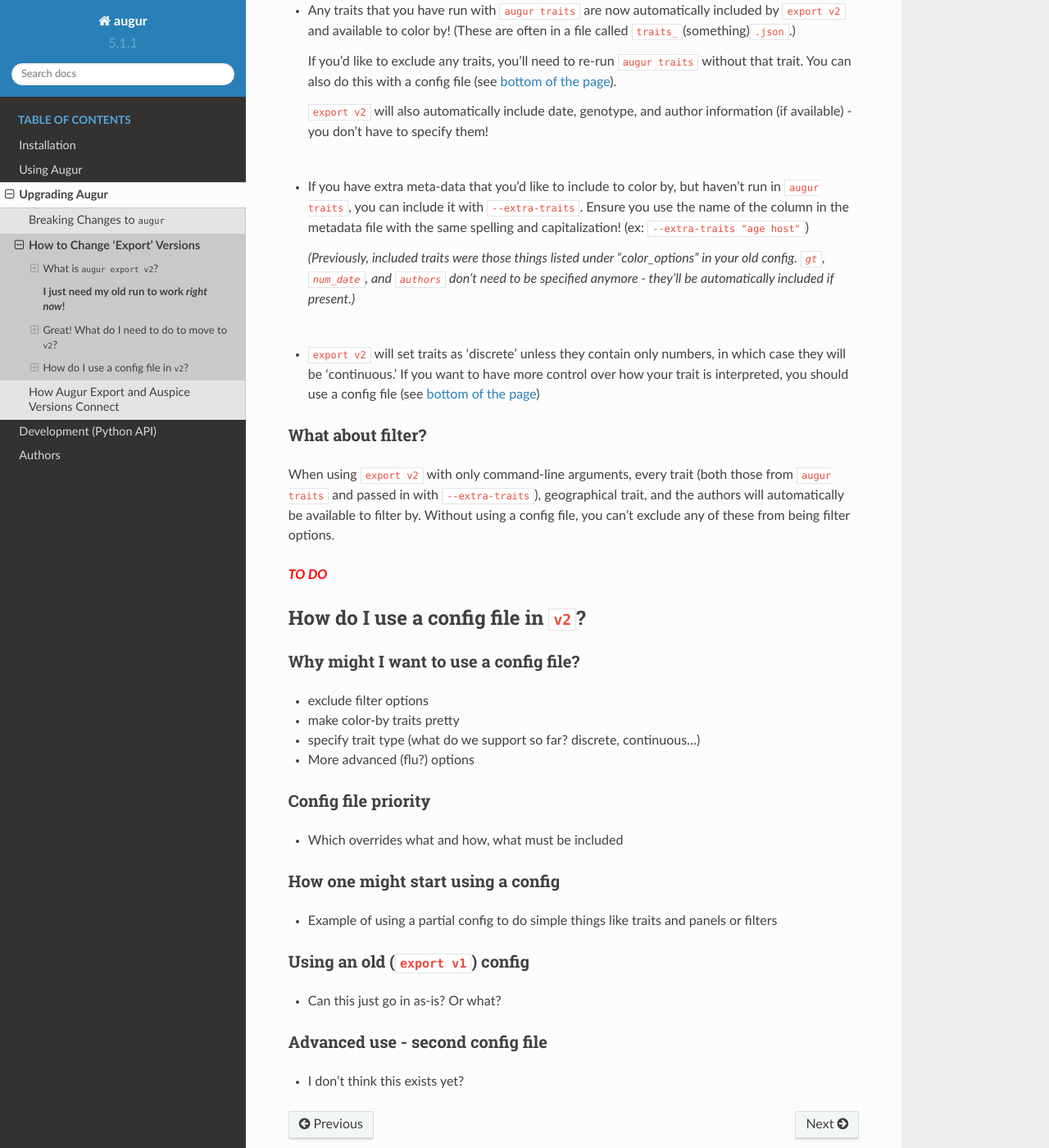
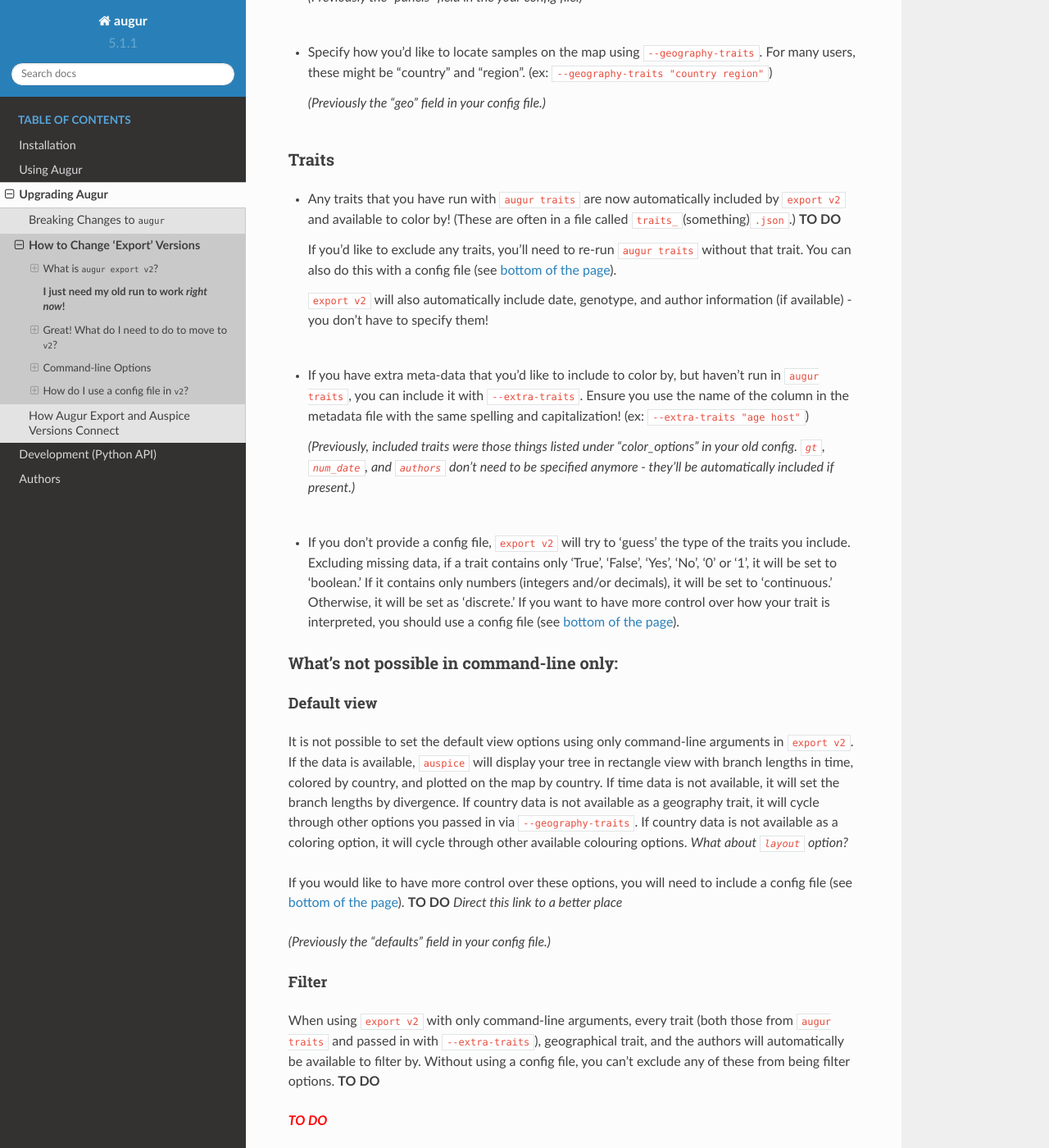
Before and after one commit to nextstrain/augur, a Sphinx documentation site: the page built from docs/exportv.md, in a window 1280 px wide and 1400 px high, scrolled down 2821 px. Shown: the whole window at 82% size. Built offline with Sphinx 7.4.7 and the Read the Docs theme 2.0.0, drawn with Linux system fonts in a browser that asks for light colours; the version number is read from the project's files by our own code; some of the changed text lies outside the part shown.

Commit message:
update how to docs

```diff
--- a/docs/exportv.md
+++ b/docs/exportv.md
@@ -2,14 +2,12 @@
 
 <span style="color:blue">
 
-Emma's questions to be answered for this doc:
-* Do we actually support config files now? _(Ensure this is up-to-date before we go live)_
-* How do tip frequencies work in V2? Still separate file? Does 'panels' need to be specified to display this?
-* Does panel specification work as I've described it? If you don't include a panel, is it definitely excluded? (Or what panels does this work for?)
-* How do we specify default view, and does this work in `export v2`?
-* When specifying `--title` in V2, why do we need to use quotes inside quotes? Can we do this better?
-* How did (could?) we previously do multiple maintainers in old config file? (to include as comparison)
-
+TO DO:
+* **Update what's a colorby in CL to whatever we decide.**
+* Update filter behaviour and explanation
+* Explanation of config files and how/when overrides happen with CL. _Will be easier to write when we have resolved all questions ourselves_ (needs to include default view info)
+* Decide how best to explain `--title` and `--maintainers` so that works both for CL and with snakemake
+* Confirm all options for `display_defaults`
 * Do we need `--tree-name` (seems not always?)? In what circumstances? (Modify argument help description to reflect this)
 * Do we support any of: `--output-sequence` `--reference` `--reference-translations` yet? In export only? In Auspice? If not, can we comment these out for the time being?
 
@@ -37,16 +35,16 @@ To use the new version, use `augur export v2`. You'll need to make a few changes
 ## Great! What do I need to do to move to `v2`?
 You can always get a full overview of the arguments for export v2 with `augur export v2 --help`.
 
-Here's how you can convert your v1 export and config file to  a **command-line-only** v2 export:
-_(See [bottom of page](#how-do-i-use-a-config-file-in-v2) for using a config file in v2)_
+You can now choose between exporting using just the command-line or using a combination of the command-line and config file. Remember that **any command line options you use will override anything set in your config file**, if you are using both.
+
+We'll first cover what's the same/almost the same as in `export v1`, which are all things that must be passed in via command-line. Then we'll cover how to use [command-line options](#command-line-options), and finally how to use a [config file](#how-do-i-use-a-config-file-in-v2).
 
 
 ### What's the same:
 
-You will still pass in your tree, metadata, and node-data files with `--tree`, `--metadata`, and `--node-data` - just like in `export v1`.
+You still pass in your tree, metadata, and node-data files with `--tree`, `--metadata`, and `--node-data` - just like in `export v1`.
 
-Also just like in export v1, you can pass in files containing colours and latitute and longitude data using `--colors` and `--lat-longs`, respectively.
-
+Also just like in export v1, you can pass in files containing colors and latitute and longitude data using `--colors` and `--lat-longs`, respectively.
 
 ### What's almost the same:
 
@@ -56,24 +54,29 @@ For example, if your old files were `auspice/virus_AB_tree.json` and `auspice/vi
 
 The URL for these, respectively, would be `...virus/AB` or `...virus/ABv2`.
 
-### What's different:
-* Specify the title of your run using `--title`. You'll need to use a bit of a strange quote system for this to work. For example: `--title '\'Phylodynamics of My Interesting Pathogen\''`
+In your metadata file, any column called `url` will be considered a link to that unique sequence in an online database (like Genbank), and will be the link attached to the Accession number. Any column called `paper_url` will be taken as a link associated to that author/title/journal.
+
+## Command-line Options
+
+ #### General Display
+
+* Specify the title of your run using `--title`. You'll need to use a bit of a strange quote system for this to work. For example: `--title '\'Phylodynamics of My Interesting Pathogen\''`  **TO DO**
 
   _(Previously the "title" field in your config file.)_
 <br>
 
-* You can now have more than one maintainer associated with your run! Specify the maintainers with `--maintainers`. Use double quotes for the  whole argument, and single-quotes to separate names (ex: `--maintainers "'Jane Doe' 'Ravi Kupra'"`)
+* You can now have more than one maintainer associated with your run! Specify the maintainers with `--maintainers`. Use double quotes for the  whole argument, and single-quotes to separate names (ex: `--maintainers "'Jane Doe' 'Ravi Kupra'"`) **TO DO**
 
    _(Previously the first part of the "maintainer" field in your config file.)_
 <br>
 
-* Specify the websites of maintainers with `--maintainer-urls`. Put them in the same order as the `--maintainers` so they link up with the right people! (ex: `--maintainer-urls 'www.janedoe.com www.ravikupra.co.uk'`)
+* Specify the websites of maintainers with `--maintainer-urls`. Put them in the same order as the `--maintainers` so they link up with the right people! (ex: `--maintainer-urls 'www.janedoe.com www.ravikupra.co.uk'`) **TO DO**
 
   _(Previously the second part of the "maintainer" field in your config file.)_
 <br>
 
 * If you want to specify what panels are visible, use `--panels`. By default, if the data is available, Auspice will show the tree, map, and entropy panels.
-You can specify "tree", "map", "entropy", and "frequencies". _(???)_ (ex: `--panels "tree map entropy"`)
+You can specify "tree", "map", "entropy", and "frequencies". (ex: `--panels "tree map entropy"`) You must specify "frequencies" here _and_ supply a tip frequency file to `auspice` to display tip frequencies.
 
   _(Previously the "panels" field in the your config file.)_
 <br>
@@ -85,7 +88,7 @@ You can specify "tree", "map", "entropy", and "frequencies". _(???)_ (ex: `--pan
 
   #### Traits
 
-* Any traits that you have run with `augur traits` are now automatically included by `export v2` and available to color by! (These are often in a file called `traits_`(something)`.json`.)
+* Any traits that you have run with `augur traits` are now automatically included by `export v2` and available to color by! (These are often in a file called `traits_`(something)`.json`.) **TO DO**
 
   If you'd like to exclude any traits, you'll need to re-run `augur traits` without that trait. You can also do this with a config file (see [bottom of the page](#how-do-i-use-a-config-file-in-v2)).
 
@@ -101,12 +104,21 @@ spelling and capitalization!
   *(Previously, included traits were those things listed under "color_options" in your old config. `gt`, `num_date`, and `authors` don't need to be specified anymore - they'll be automatically included if present.)*
 <br>
 
-* `export v2` will set traits as 'discrete' unless they contain only numbers, in which case they will be 'continuous.' If you want to have more control over how your trait is interpreted, you should use a config file (see [bottom of the page](#how-do-i-use-a-config-file-in-v2))
+* If you don't provide a config file, `export v2` will try to 'guess' the type of the traits you include. Excluding missing data, if a trait contains only 'True', 'False', 'Yes', 'No', '0' or '1', it will be set to 'boolean.' If it contains only numbers (integers and/or decimals), it will be set to 'continuous.' Otherwise, it will be set as 'discrete.' If you want to have more control over how your trait is interpreted, you should use a config file (see [bottom of the page](#how-do-i-use-a-config-file-in-v2)).
 
 
 
-### What about filter?
-When using `export v2` with only command-line arguments, every trait (both those from `augur traits` and passed in with `--extra-traits`), geographical trait, and the authors will automatically be available to filter by. Without using a config file, you can't exclude any of these from being filter options.
+### What's not possible in command-line only:
+#### Default view
+It is not possible to set the default view options using only command-line arguments in `export v2`. If the data is available, `auspice` will display your tree in rectangle view with branch lengths in time, colored by country, and plotted on the map by country. If time data is not available, it will set the branch lengths by divergence. If country data is not available as a geography trait, it will cycle through other options you passed in via `--geography-traits`. If country data is not available as a coloring option, it will cycle through other available colouring options. _What about `layout` option?_
+
+If you would like to have more control over these options, you will need to include a config file (see [bottom of the page](#how-do-i-use-a-config-file-in-v2)). **TO DO** _Direct this link to a better place_
+
+  _(Previously the "defaults" field in your config file.)_
+<br>
+
+#### Filter
+When using `export v2` with only command-line arguments, every trait (both those from `augur traits` and passed in with `--extra-traits`), geographical trait, and the authors will automatically be available to filter by. Without using a config file, you can't exclude any of these from being filter options. **TO DO**
 
 
 <span style="color:red">
```
Also changed, not shown: other parts of docs/exportv.md (+1 -1 lines).
